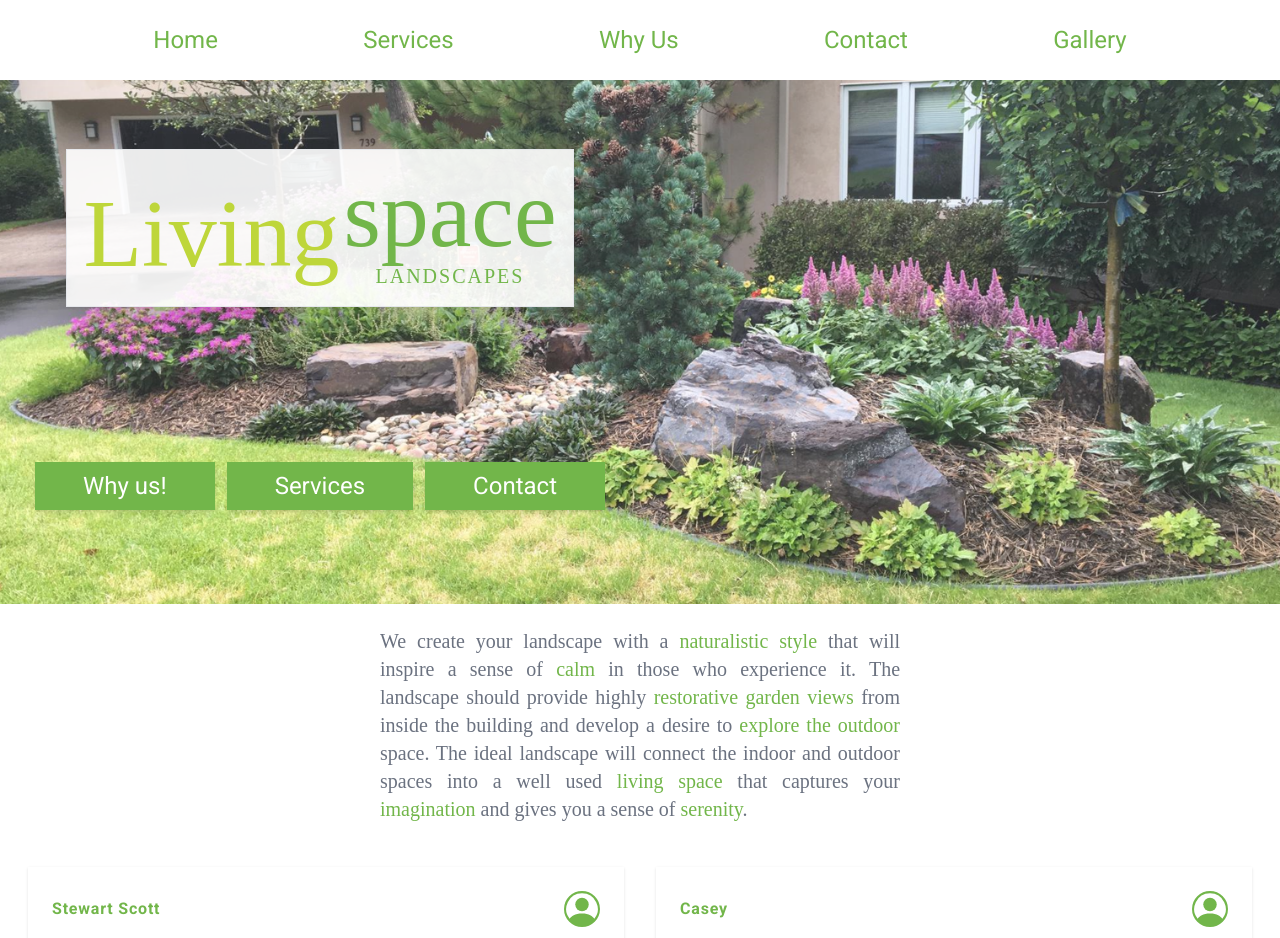
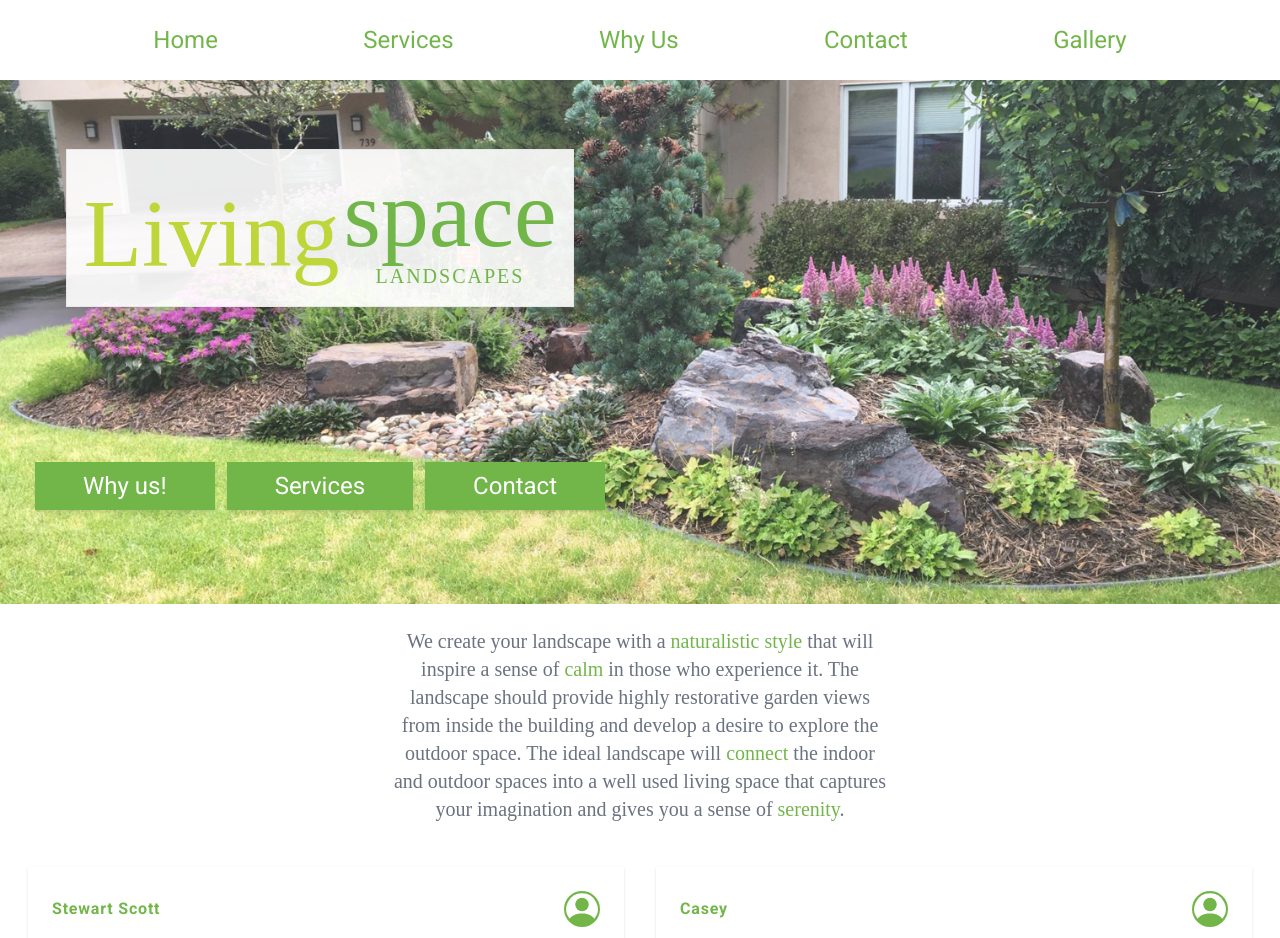
Before and after one commit to latz09/living-space-landscapes, a Next.js app: page / in a window 1280 px wide. Shown: the top 938 px of the page. Built offline with nearby package versions, Linux system fonts and the light colour scheme; a web font is replaced by a local one.

Commit message:
philosphy

```diff
--- a/components/homepage/Philosophy.js
+++ b/components/homepage/Philosophy.js
@@ -3,21 +3,18 @@ import SectionHeading from '../utils/SectionHeading';
 
 const Philosophy = () => {
 	return (
-		<div className='text-gray-500 grid prose font-long text-justify'>
-			<p className=' text-xl'>
+		<div className='text-gray-500 grid prose font-long text-center'>
+			<p className='text-lg  md:text-xl px-3'>
 				We create your landscape with a{' '}
 				<span className='text-landscape-700 '>naturalistic style </span>that
 				will inspire a sense of{' '}
 				<span className='text-landscape-700 '>calm </span>in those who
-				experience it. The landscape should provide highly{' '}
-				<span className='text-landscape-700 '> restorative garden views</span>{' '}
-				from inside the building and develop a desire to{' '}
-				<span className='text-landscape-700'> explore the outdoor </span>
-				space. The ideal landscape will connect the indoor and outdoor spaces
-				into a well used{' '}
-				<span className='text-landscape-700'> living space </span> that captures
-				your <span className='text-landscape-700'> imagination </span> and gives
-				you a sense of <span className='text-landscape-700'> serenity</span>.
+				experience it. The landscape should provide highly restorative garden
+				views from inside the building and develop a desire to explore the
+				outdoor space. The ideal landscape will <span className="text-landscape-700">connect</span> the indoor and outdoor
+				spaces into a well used living space that captures your imagination and
+				gives you a sense of{' '}
+				<span className='text-landscape-700'> serenity</span>.
 			</p>
 		</div>
 	);
```
